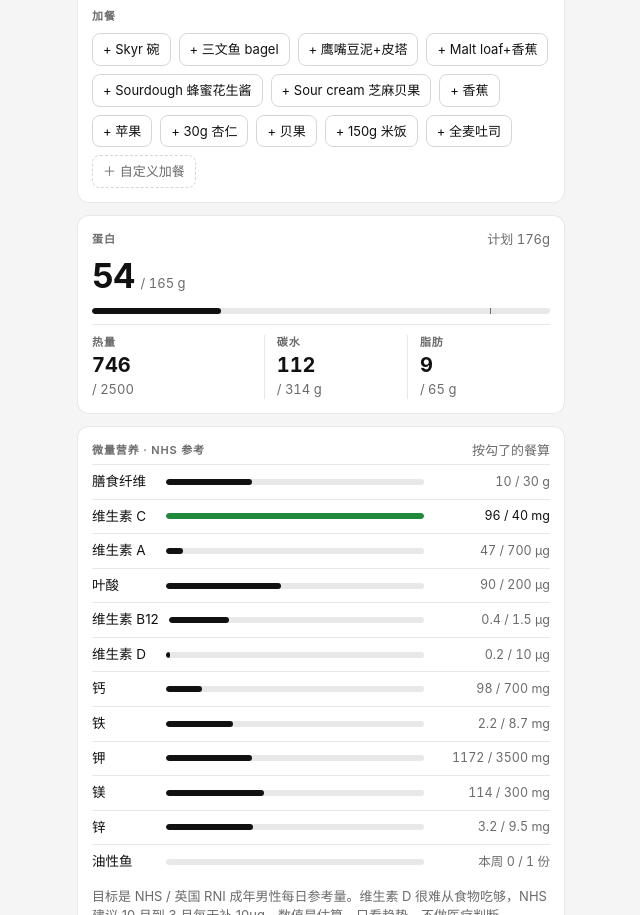
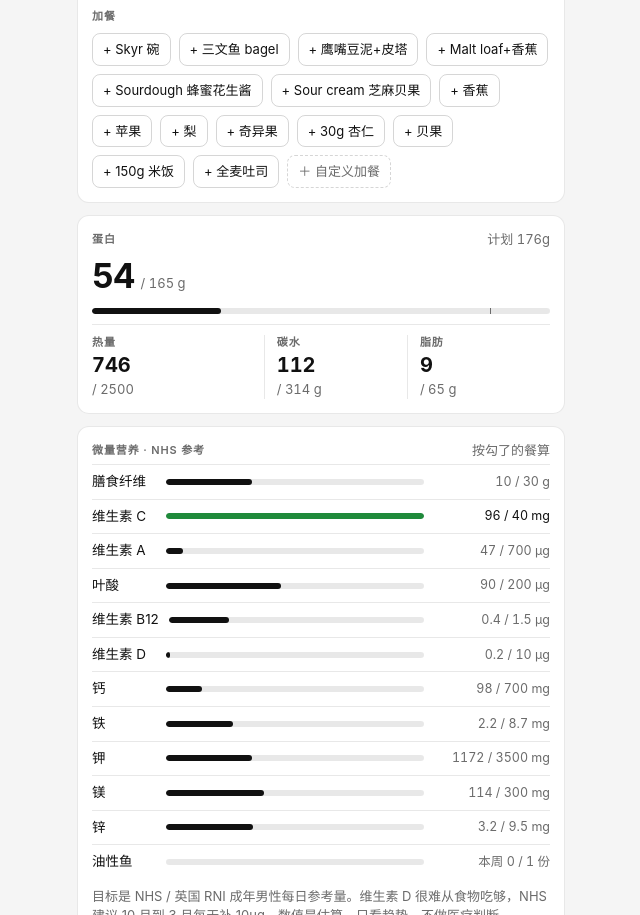
Before and after one commit to Yuchen808/Lean_Bulk-OS, a plain HTML site: page index.html in a window 1280 px wide. Shown: the part 859-1774 px from the top of the page, without its empty margins (319-959 px from the left). Drawn offline with Linux system fonts and the light colour scheme.

Commit message:
加餐模板加上梨和奇异果
Co-Authored-By: Claude Opus 5.5 <noreply@anthropic.com>
Claude-Session: https://claude.ai/code/session_01FdAqU7NDtnNyYG2XWBYyW6

```diff
--- a/index.html
+++ b/index.html
@@ -140,6 +140,8 @@ const FIXED={
 const EXTRAS=[
   {n:'香蕉',p:1.3,c:27,f:.4,k:105,fib:3,vc:10,va:4,fol:24,ca:6,fe:.3,pot:420,mg:32,zn:.2},
   {n:'苹果',p:.4,c:25,f:.3,k:95,fib:4,vc:8,va:5,fol:5,ca:11,fe:.2,pot:190,mg:9,zn:.1},
+  {n:'梨',p:.6,c:24,f:.2,k:91,fib:5,vc:7,fol:11,ca:14,fe:.3,pot:186,mg:11,zn:.2},
+  {n:'奇异果',p:.8,c:11,f:.4,k:46,fib:2.3,vc:56,va:3,fol:19,ca:26,fe:.2,pot:233,mg:13,zn:.1},
   {n:'30g 杏仁',p:6.3,c:6.5,f:15,k:175,fib:3.7,fol:15,ca:80,fe:1.1,pot:220,mg:80,zn:.9},
   {n:'贝果',p:10,c:50,f:1.5,k:260,fib:2.5,fol:50,ca:20,fe:3,pot:100,mg:25,zn:.8},
   {n:'150g 米饭',p:4,c:42,f:.4,k:195,fib:.6,fol:4,ca:15,fe:.3,pot:50,mg:18,zn:.75},
```
